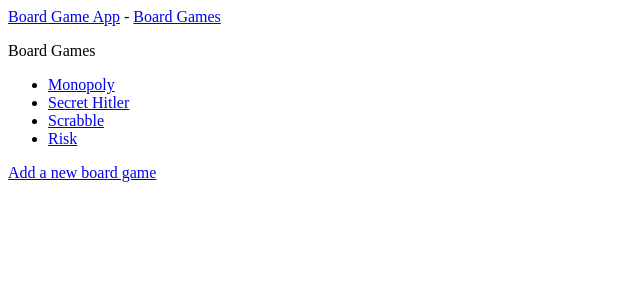
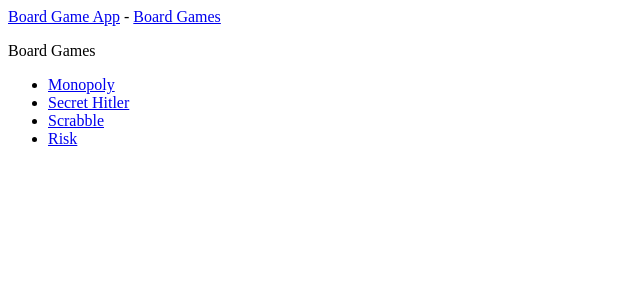
Before and after one commit to saa1saar/Application_Programming_Teamwork, a Django app: template board_game_website/board_game_app/templates/board_game_app/BoardGames.html in a window 1280 px wide. Shown: the top 300 px of the page, without its empty margins (0-640 px from the left). Run offline with Django 3.2, Linux system fonts and the light colour scheme; the template is opened without the code that fills it: values that come from a table or form of the project are taken from there, others are empty; data comes from the database, SQL or seed files in the repository.

Commit message:
Revert "Link to the new_boardgame page om the BoardGames page
"
This reverts commit 540de7caaef7bef3d8c6050af1550d4a2462049d.

```diff
--- a/board_game_website/board_game_app/templates/board_game_app/BoardGames.html
+++ b/board_game_website/board_game_app/templates/board_game_app/BoardGames.html
@@ -15,6 +15,4 @@
     {% endfor %}
 </ul>
 
-<a href="{% url 'board_game_app:new_boardgame' %}">Add a new board game</a>
-
 {% endblock content %}
```
